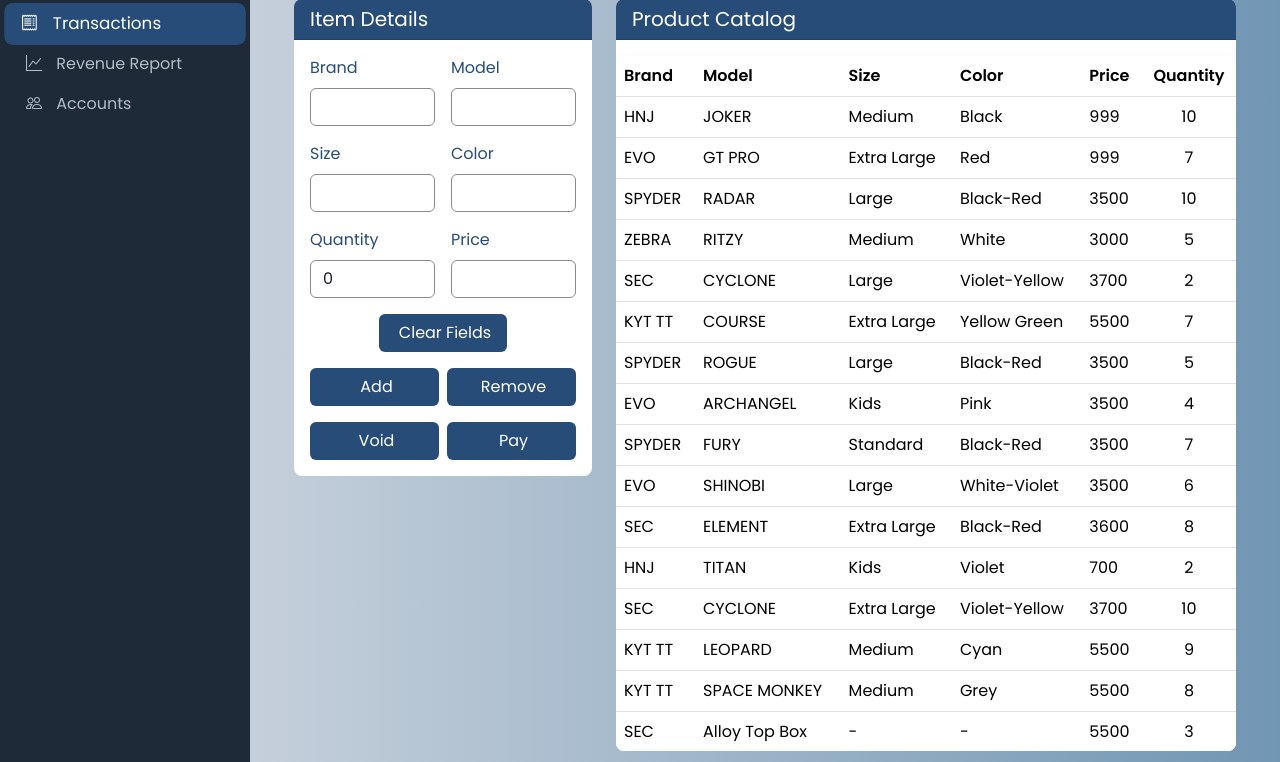
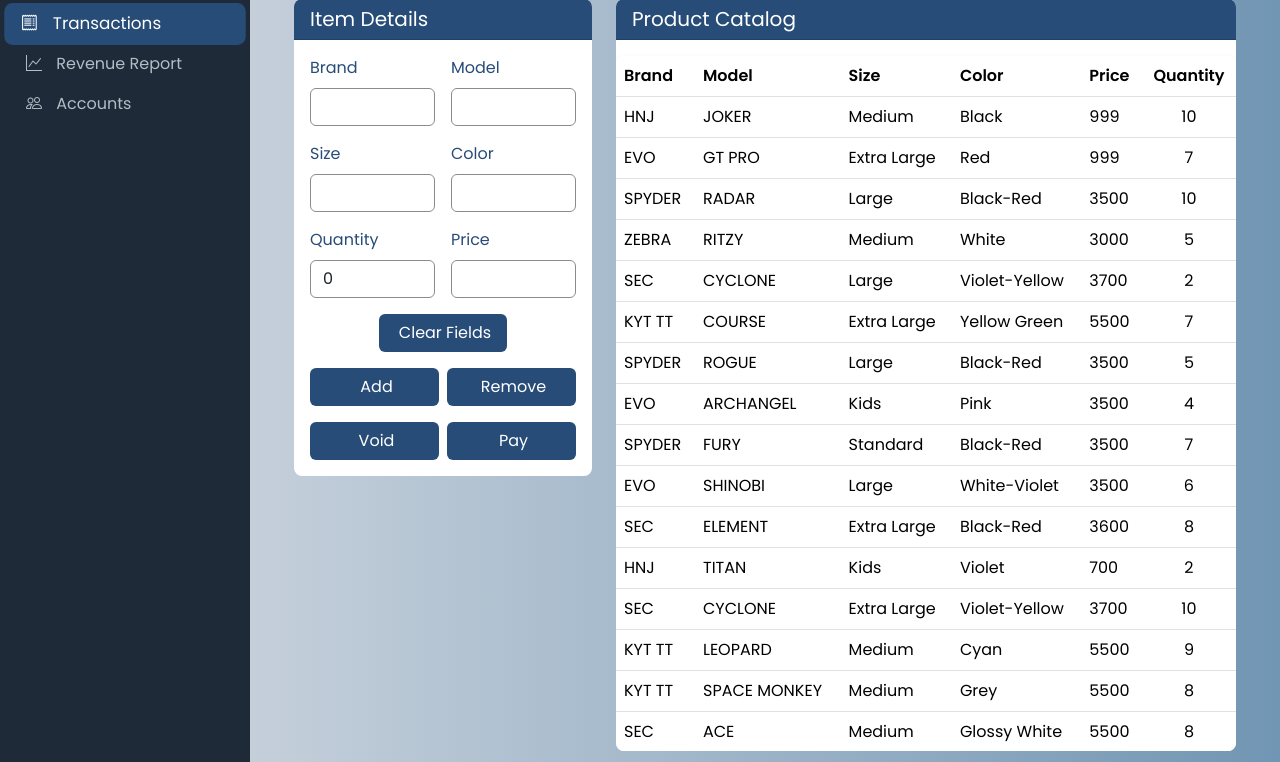
Before and after one commit to jc-pogi/chano, a Django app: page /transactions/ in a window 1280 px wide. Shown: the part 156-918 px from the top of the page. Run offline with Django 5.2, Linux system fonts and the light colour scheme.

Commit message:
transaction
maayos na receipt but yung sa logo di ko maulit

```diff
--- a/etms_portal/etms_app/templates/productTable.html
+++ b/etms_portal/etms_app/templates/productTable.html
@@ -149,6 +149,33 @@
                 <td>5500</td>
                 <td class="text-center">8</td>
             </tr>
+            <tr data-type="Helmet" data-price="5500" data-brand="SEC" data-color="Glossy White" data-size="Medium" data-in-stock="True">
+                <th scope="row">0016</th>
+                <td>SEC</td>
+                <td>ACE</td>
+                <td>Medium</td>
+                <td>Glossy White</td>
+                <td>5500</td>
+                <td class="text-center">8</td>
+            </tr>
+            <tr data-type="Helmet" data-price="5500" data-brand="SEC" data-color="Glossy White" data-size="Large" data-in-stock="True">
+                <th scope="row">0017</th>
+                <td>SEC</td>
+                <td>ACE</td>
+                <td>Large</td>
+                <td>Glossy White</td>
+                <td>5500</td>
+                <td class="text-center">8</td>
+            </tr>
+            <tr data-type="Helmet" data-price="5500" data-brand="SEC" data-color="Glossy White" data-size="Extra Large" data-in-stock="True">
+                <th scope="row">0018</th>
+                <td>SEC</td>
+                <td>ACE</td>
+                <td>Extra Large</td>
+                <td>Glossy White</td>
+                <td>5500</td>
+                <td class="text-center">8</td>
+            </tr>
             <tr data-type="Top Box" data-price="5500" data-brand="SEC" data-color="" data-size="" data-in-stock="true">
                 <th scope="row">7654</th>
                 <td>SEC</td>
@@ -176,51 +203,6 @@
                 <td>4500</td>
                 <td class="text-center">9</td>
             </tr>
-            <tr data-type="Top Box" data-price="4500" data-brand="DUHAN" data-color="" data-size="" data-in-stock="true">
-                <th scope="row">4215</th>
-                <td>DUHAN</td>
-                <td>Top Box</td>
-                <td>-</td>
-                <td>-</td>
-                <td>4500</td>
-                <td class="text-center">7</td>
-            </tr>
-            <tr data-type="Top Box" data-price="4500" data-brand="DUHAN" data-color="" data-size="" data-in-stock="true">
-                <th scope="row">4363</th>
-                <td>DUHAN</td>
-                <td>Top Box</td>
-                <td>-</td>
-                <td>-</td>
-                <td>4500</td>
-                <td class="text-center">4</td>
-            </tr>
-            <tr data-type="Top Box" data-price="4500" data-brand="DUHAN" data-color="" data-size="" data-in-stock="true">
-                <th scope="row">5342</th>
-                <td>DUHAN</td>
-                <td>Top Box</td>
-                <td>-</td>
-                <td>-</td>
-                <td>4500</td>
-                <td class="text-center">6</td>
-            </tr>
-            <tr data-type="Top Box" data-price="4500" data-brand="DUHAN" data-color="" data-size="" data-in-stock="true">
-                <th scope="row">3214</th>
-                <td>DUHAN</td>
-                <td>Top Box</td>
-                <td>-</td>
-                <td>-</td>
-                <td>4500</td>
-                <td class="text-center">4</td>
-            </tr>
-            <tr data-type="Top Box" data-price="4500" data-brand="DUHAN" data-color="" data-size="" data-in-stock="true">
-                <th scope="row">3124</th>
-                <td>DUHAN</td>
-                <td>Top Box</td>
-                <td>-</td>
-                <td>-</td>
-                <td>4500</td>
-                <td class="text-center">4</td>
-            </tr>
         </tbody>
     </table>
 </div>
--- a/etms_portal/etms_app/templates/restock.html
+++ b/etms_portal/etms_app/templates/restock.html
@@ -244,7 +244,7 @@
     <!-- Added Items Table -->
     <div class="card" style="border: none; border-radius: 8px;">
         <div class="card-header d-flex justify-content-between align-items-center" style="background-color: #274C77; color: white; border-radius: 8px 8px 0 0;">
-            <h5 class="card-title mb-0">Current restock</h5>
+            <h5 class="card-title mb-0">Current Restock</h5>
         </div>
         <div class="card-body p-0" style="max-height: 300px; overflow-y: auto;">
                 <table class="table table-hover mb-0" id="addedItemsTable">
--- a/etms_portal/etms_app/templates/transactions.html
+++ b/etms_portal/etms_app/templates/transactions.html
@@ -646,55 +646,73 @@
         <title>Receipt</title>
         <meta charset="UTF-8">
         <style>
-            @page { size: 90mm auto; margin: 0; }
+            @page {
+                size: 80mm auto; /* Width fixed, height automatic */
+                margin: 0;
+            }
             body {
                 font-family: 'Courier New', monospace;
                 margin: 0;
-                padding: 5px;
-                width: 69mm;
-                font-size: 12px;
+                padding: 0;
                 background-color: white;
                 box-sizing: border-box;
+                width: 80mm; /* Fixed width for thermal receipt */
+            }
+            .receipt-container {
+                width: 100%;
+                max-width: 300px; /* Larger for preview */
+                margin: 0 auto;
+                padding: 10px;
             }
             .receipt {
                 width: 100%;
-                max-width: 69mm;
-                padding: 5mm 2mm;
+                border: 1px dashed #ccc;
+                padding: 10px;
+                box-sizing: border-box;
+            }
+            .logo {
+                text-align: center;
+                margin-bottom: 10px;
+            }
+            .logo img {
+                max-width: 100px;
+                height: auto;
             }
             .header {
                 text-align: center;
-                margin-bottom: 8px;
+                margin-bottom: 15px;
                 width: 100%;
             }
             .store-name {
-                font-size: 16px;
+                font-size: 18px;
                 font-weight: bold;
             }
             .store-info {
-                font-size: 11px;
+                font-size: 14px;
                 margin-bottom: 5px;
             }
             .divider {
                 border-top: 1px dashed black;
-                margin: 5px 0;
+                margin: 10px 0;
                 width: 100%;
             }
             .title {
                 text-align: center;
                 font-weight: bold;
-                margin: 5px 0;
+                margin: 10px 0;
                 width: 100%;
+                font-size: 16px;
             }
             .transaction-info {
                 display: flex;
                 justify-content: space-between;
-                font-size: 11px;
+                font-size: 14px;
                 margin-bottom: 5px;
                 width: 100%;
             }
             .item {
-                margin-bottom: 5px;
-                font-size: 11px;
+                margin-bottom: 8px;
+                font-size: 14px;
                 width: 100%;
             }
             .item-detail {
@@ -704,27 +722,101 @@
             }
             .amounts {
                 text-align: right;
-                margin-top: 5px;
+                margin-top: 10px;
                 width: 100%;
+                font-size: 14px;
             }
             .total-line {
                 font-weight: bold;
                 margin-top: 5px;
+                font-size: 16px;
             }
             .footer {
                 text-align: center;
-                margin-top: 10px;
-                font-size: 11px;
+                margin-top: 15px;
+                font-size: 14px;
                 width: 100%;
             }
+            .print-button {
+                display: block;
+                margin: 20px auto;
+                padding: 10px 20px;
+                background-color: #274C77;
+                color: white;
+                border: none;
+                border-radius: 5px;
+                cursor: pointer;
+                font-size: 16px;
+                font-weight: bold;
+            }
+            /* Only apply thermal printer settings when actually printing */
             @media print {
-                body { width: 90mm; }
-                .no-print { display: none; }
+                .no-print, .print-button {
+                    display: none;
+                }
+                body {
+                    width: 80mm;
+                    padding: 0;
+                    margin: 0;
+                }
+                .receipt-container {
+                    width: 76mm;
+                    max-width: 76mm;
+                    padding: 2mm;
+                    margin: 0;
+                }
+                .receipt {
+                    width: 100%;
+                    border: none;
+                    padding: 0;
+                }
+                .store-name {
+                    font-size: 12px;
+                }
+                .store-info {
+                    font-size: 9px;
+                }
+                .title {
+                    font-size: 10px;
+                }
+                .transaction-info,
+                .item,
+                .amounts {
+                    font-size: 9px;
+                }
+                .total-line {
+                    font-size: 10px;
+                }
+                .footer {
+                    font-size: 9px;
+                }
+                .logo img {
+                    max-width: 60px;
+                }
+                /* Add these properties to prevent page breaks */
+                html, body {
+                    height: auto;
+                    overflow: visible;
+                }
+                /* Control where page breaks can occur */
+                .item {
+                    page-break-inside: avoid;
+                }
+                .divider {
+                    page-break-after: avoid;
+                }
+                .header, .footer {
+                    page-break-inside: avoid;
+                }
             }
         </style>
     </head>
     <body>
+        <div class="receipt-container">
             <div class="receipt">
+                <div class="logo">
+                    <img src="img/LOGO.jpg" alt="Elytra Tech Logo">
+                </div>
                 <div class="header">
                     <div class="store-name">ELYTRA TECH</div>
                     <div class="store-info">Homer's Helmet Shop</div>
@@ -760,7 +852,6 @@
                     </div>`;
     });
 
-
     receiptContent += `
                 </div>
                 <div class="divider"></div>
@@ -774,23 +865,19 @@
                     <p>Thank you for shopping with us!</p>
                     <p>Please come again</p>
                 </div>
-            <div class="divider">
+                <div class="divider"></div>
             </div>
+            <button onclick="window.print(); return false;" class="print-button">Print Receipt</button>
         </div>
     </body>
     </html>`;
 
-    let newWindow = window.open("", "_blank", "width=600,height=600");
-    newWindow.document.write(receiptContent);
-    newWindow.document.close();
-
-    newWindow.onload = function() {
-        newWindow.focus();
-        newWindow.print();
-        setTimeout(() => newWindow.close(), 500);
-    };
+    // Open in new window and set focus with proper options for receipt printing
+    let receiptWindow = window.open("", "_blank", "width=400,height=600,toolbar=no,menubar=no");
+    receiptWindow.document.write(receiptContent);
+    receiptWindow.document.close();
+    receiptWindow.focus();
 }
-
 function showToast(message, type = "success") {
     let toastContainer = document.getElementById("toast-container");
     let toast = document.createElement("div");
```
Lines whose indentation alone changed are shown as unchanged.
